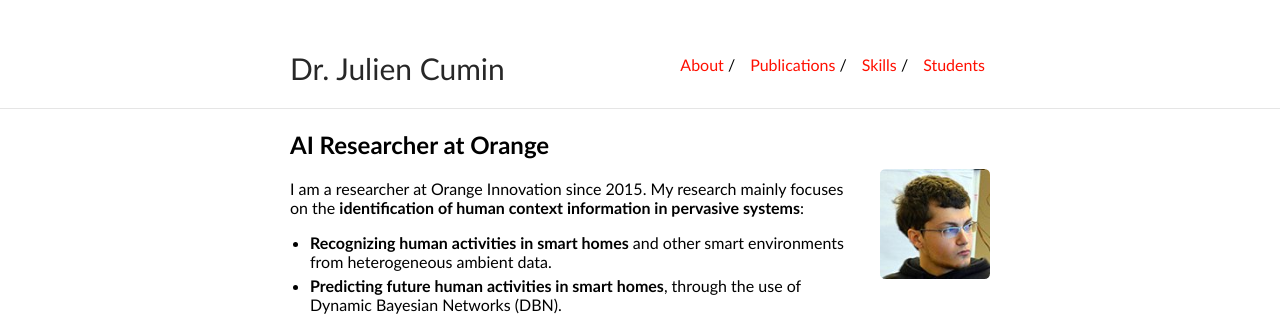
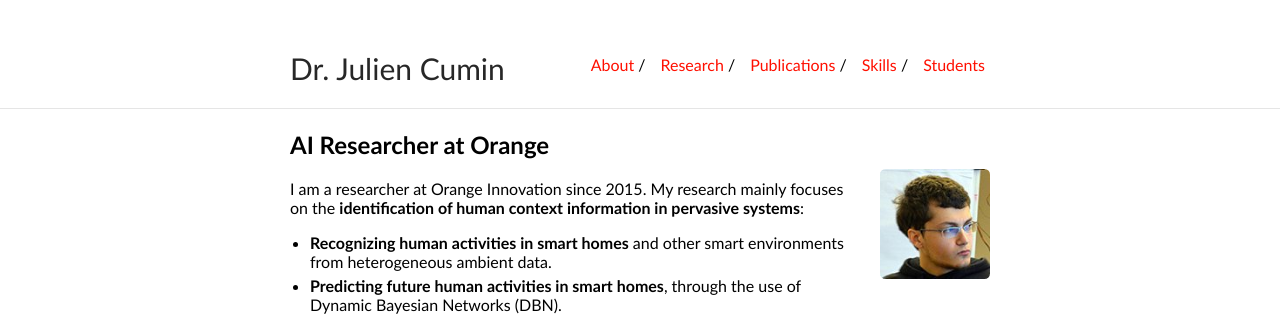
Before and after one commit to JCumin/jcumin.github.io, a Jekyll site: the page built from index.md, in a window 1280 px wide. Shown: the top 316 px of the page. Built offline with Jekyll 4.4.1, drawn with Linux system fonts in a browser that asks for light colours.

Commit message:
Update _config.yml

```diff
--- a/_config.yml
+++ b/_config.yml
@@ -17,6 +17,8 @@ sass:
 nav:
  - name: "About"
    link: "index"
+ - name: "Research"
+   link: "research"
  - name: "Publications"
    link: "publications"
  - name: "Skills"
```
